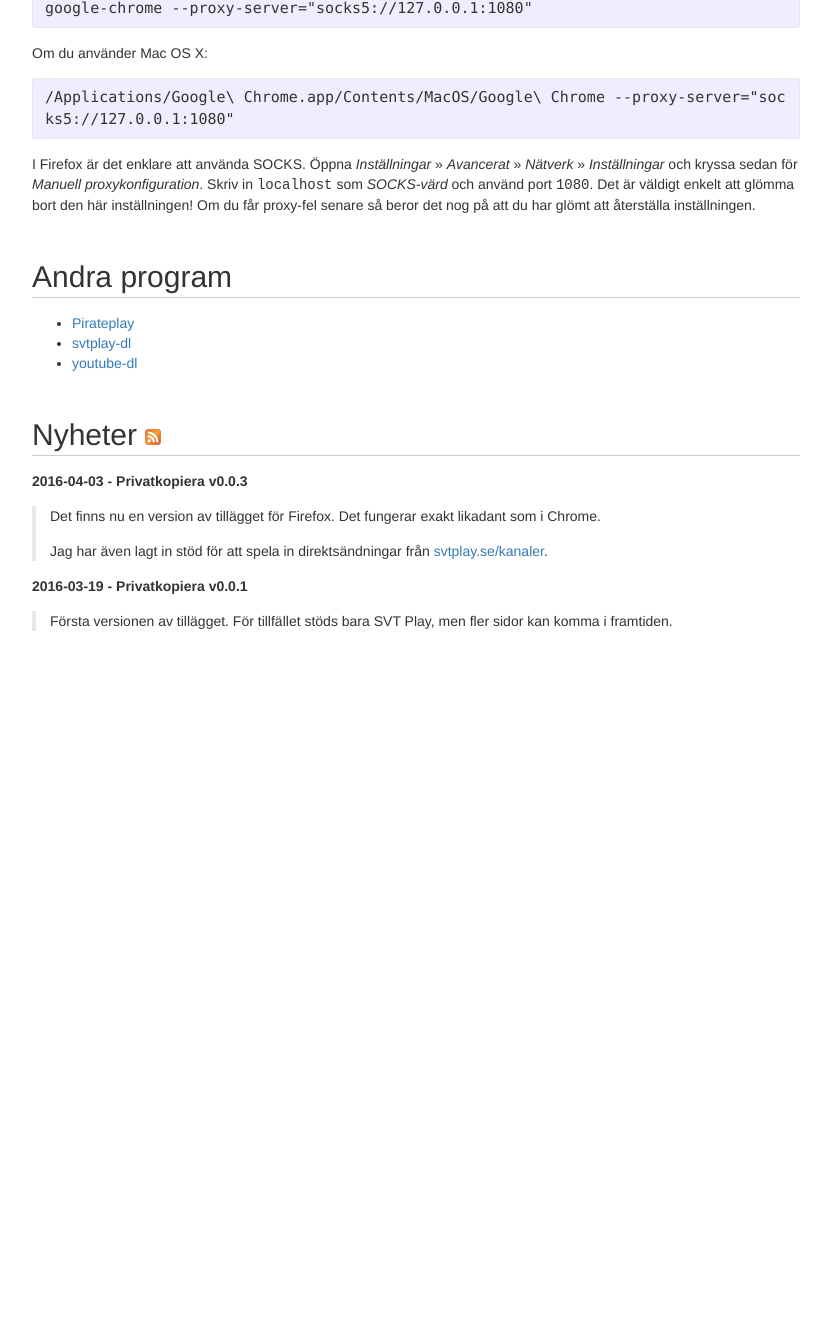
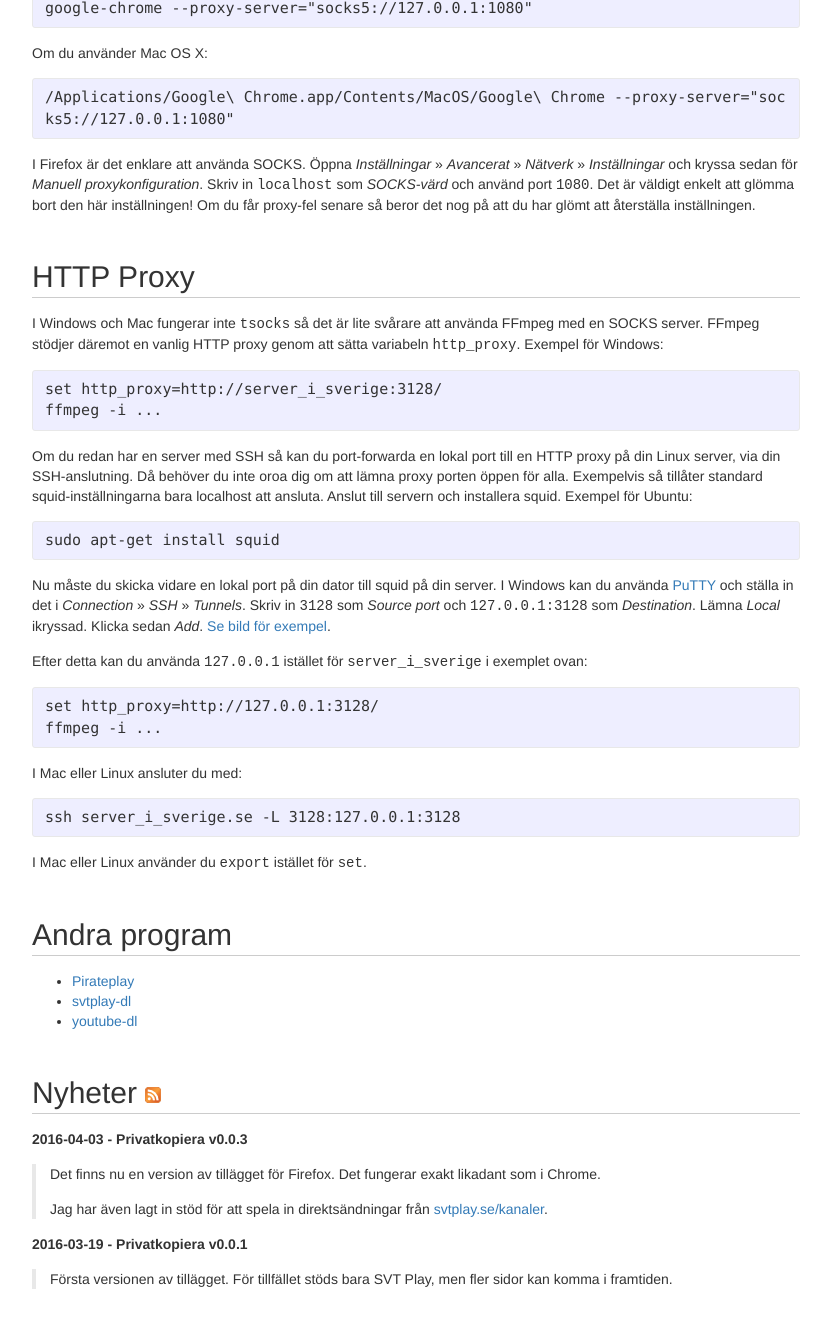
Before and after one commit to stefansundin/privatkopiera, a Jekyll site: the page built from index.html, in a window 1280 px wide and 1400 px high, scrolled down 1984 px. Shown: the top 1328 px of the window, without its empty margins (224-1055 px from the left). Built offline with Jekyll 4.4.1, drawn with Linux system fonts in a browser that asks for light colours; before the commit the page ends 2730 px from its top, so only the background shows below that.

Commit message:
http_proxy help

```diff
--- a/index.html
+++ b/index.html
@@ -90,7 +90,7 @@ brew install ffmpeg
     <p>Windows är som vanligt krångligast. <a target="_blank" href="https://ffmpeg.zeranoe.com/builds/">Ladda ned FFmpeg</a>, välj static build för enklare installation. Nu kan du antingen konfigurera så att <tt>ffmpeg.exe</tt> kan hittas i <tt>PATH</tt>, eller alternativt kan du kopiera <tt>ffmpeg.exe</tt> till <tt>C:\WINDOWS\</tt> (som redan finns i <tt>PATH</tt>).</p>
 
 
-    <h2 id="socks">SOCKS</h2>
+    <h2 id="socks">SOCKS Proxy</h2>
 
     <p>Du kan använda <tt>tsocks</tt> för att ladda ned via en SOCKS server, t.ex. om du befinner dig utomlands och inte kan se vissa program. Du måste ha en SSH server i Sverige.</p>
 
@@ -126,6 +126,39 @@ google-chrome --proxy-server="socks5://127.0.0.1:1080"
     <p>I Firefox är det enklare att använda SOCKS. Öppna <i>Inställningar</i> » <i>Avancerat</i> » <i>Nätverk</i> » <i>Inställningar</i> och kryssa sedan för <i>Manuell proxykonfiguration</i>. Skriv in <tt>localhost</tt> som <i>SOCKS-värd</i> och använd port <tt>1080</tt>. Det är väldigt enkelt att glömma bort den här inställningen! Om du får proxy-fel senare så beror det nog på att du har glömt att återställa inställningen.</p>
 
 
+    <h2 id="http_proxy">HTTP Proxy</h2>
+
+    <p>I Windows och Mac fungerar inte <tt>tsocks</tt> så det är lite svårare att använda FFmpeg med en SOCKS server. FFmpeg stödjer däremot en vanlig HTTP proxy genom att sätta variabeln <tt>http_proxy</tt>. Exempel för Windows:</p>
+
+{% highlight shell %}
+set http_proxy=http://server_i_sverige:3128/
+ffmpeg -i ...
+{% endhighlight %}
+
+    <p>Om du redan har en server med SSH så kan du port-forwarda en lokal port till en HTTP proxy på din Linux server, via din SSH-anslutning. Då behöver du inte oroa dig om att lämna proxy porten öppen för alla. Exempelvis så tillåter standard squid-inställningarna bara localhost att ansluta. Anslut till servern och installera squid. Exempel för Ubuntu:</p>
+
+{% highlight shell %}
+sudo apt-get install squid
+{% endhighlight %}
+
+    <p>Nu måste du skicka vidare en lokal port på din dator till squid på din server. I Windows kan du använda <a target="_blank" href="http://www.chiark.greenend.org.uk/~sgtatham/putty/download.html">PuTTY</a> och ställa in det i <i>Connection</i> » <i>SSH</i> » <i>Tunnels</i>. Skriv in <tt>3128</tt> som <i>Source port</i> och <tt>127.0.0.1:3128</tt> som <i>Destination</i>. Lämna <i>Local</i> ikryssad. Klicka sedan <i>Add</i>. <a target="_blank" href="img/putty.png">Se bild för exempel</a>.</p>
+
+    <p>Efter detta kan du använda <tt>127.0.0.1</tt> istället för <tt>server_i_sverige</tt> i exemplet ovan:</p>
+
+{% highlight shell %}
+set http_proxy=http://127.0.0.1:3128/
+ffmpeg -i ...
+{% endhighlight %}
+
+    <p>I Mac eller Linux ansluter du med:</p>
+
+{% highlight shell %}
+ssh server_i_sverige.se -L 3128:127.0.0.1:3128
+{% endhighlight %}
+
+    <p>I Mac eller Linux använder du <tt>export</tt> istället för <tt>set</tt>.</p>
+
+
     <h2 id="other_programs">Andra program</h2>
 
     <ul>
```
Also changed, not shown: img/putty.png (added).
